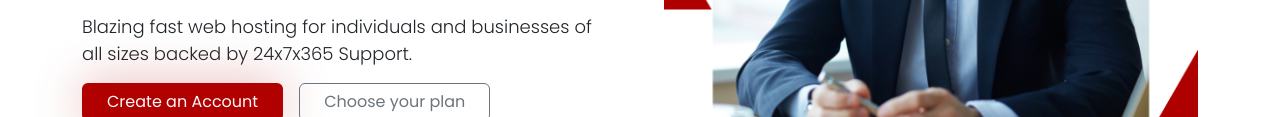
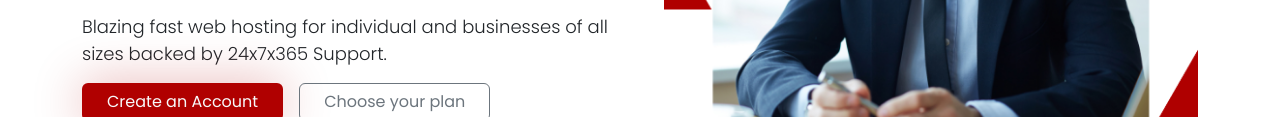
Before and after one commit to nan022/landing-hosting-company, a plain HTML site: page index.html in a window 1280 px wide. Shown: the part 468-585 px from the top of the page. Drawn offline with nearby package versions, Linux system fonts and the light colour scheme.

Commit message:
Bismillah Lagi

```diff
--- a/index.html
+++ b/index.html
@@ -58,7 +58,7 @@
               <a href="#" class="text-light-cstm text-decoration-none">Email</a>
             </div>
             <h1 class="display-5 fw-bold text-body-emphasis lh-2 mb-3">Premium Web <br> Hosting for Your <br> Website</h1>
-            <p class="lead text-desc">Blazing fast web hosting for individuals and businesses of all sizes backed by 24x7x365 Support.</p>
+            <p class="lead text-desc">Blazing fast web hosting for individual and businesses of all sizes backed by 24x7x365 Support.</p>
             <div class="d-grid gap-2 d-md-flex justify-content-md-start">
               <button type="button" class="btn danger-btn text-light btn-md px-4 me-md-2">Create an Account</button>
               <button type="button" class="btn btn-outline-secondary btn-md px-4">Choose your plan</button>
```
